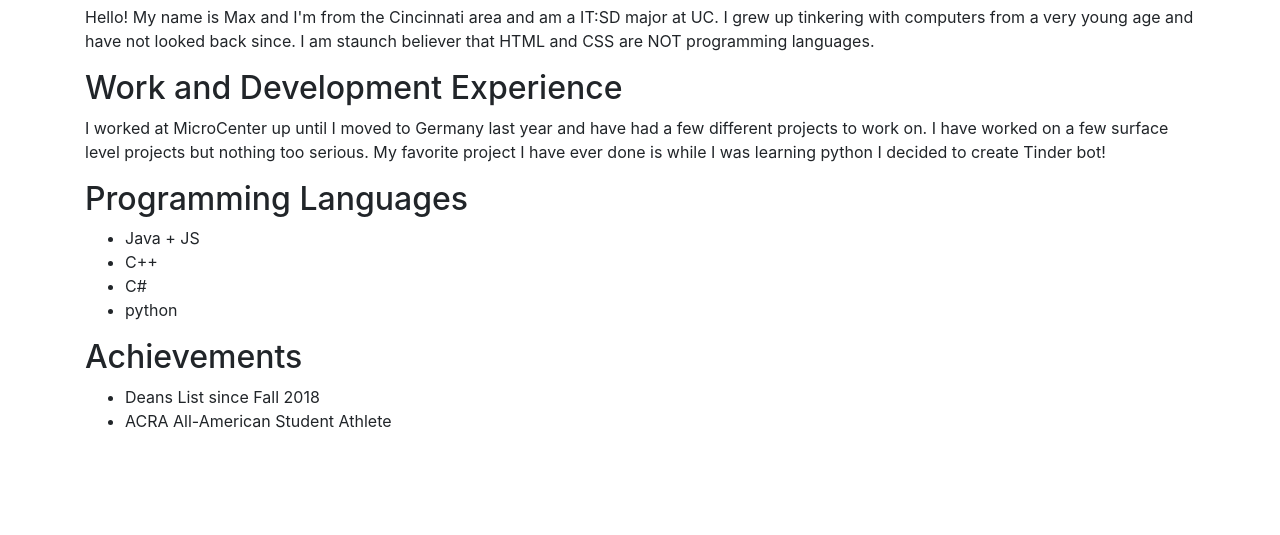
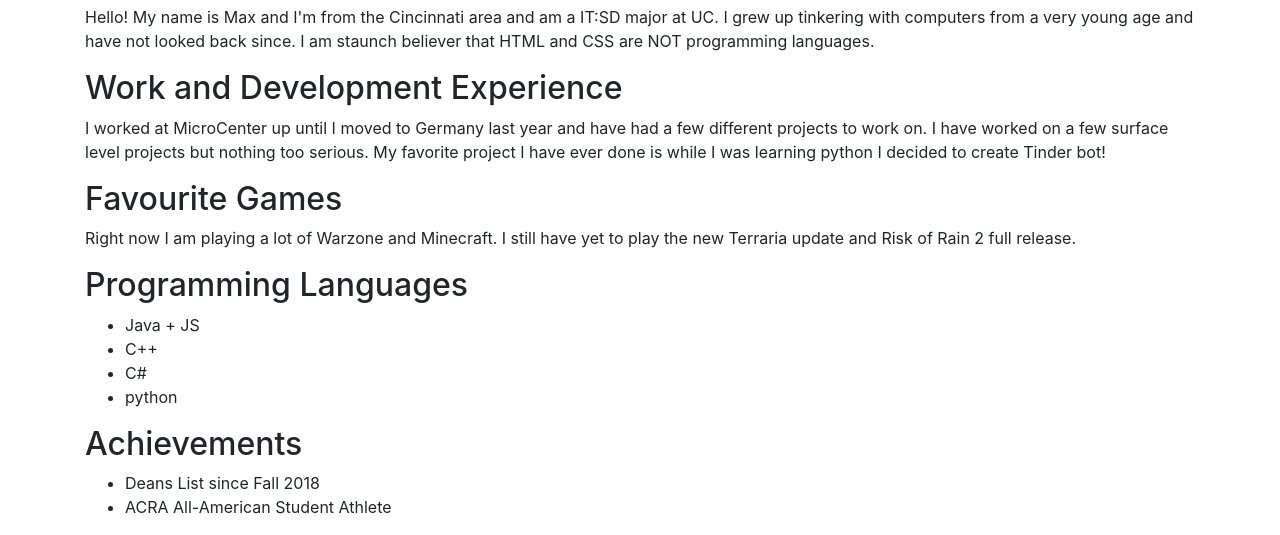
Before and after one commit to IT3049C-Students-Archive/1-online-portfolio-gramanma, a website: page index.html in a window 1280 px wide. Shown: the part 397-932 px from the top of the page. Before the commit the page ends 846 px from the top, so only its background shows below. Drawn offline with nearby package versions, Linux system fonts and the light colour scheme.

Commit message:
added Favourite Games section

```diff
--- a/index.html
+++ b/index.html
@@ -30,6 +30,12 @@
       <p>I worked at MicroCenter up until I moved to Germany last year and have had a few different projects to work on.
         I have worked on a few surface level projects but nothing too serious. My favorite project I have ever done is
         while I was learning python I decided to create Tinder bot!</p>
+    </div>
+
+    <div class="section" id="games">
+      <h2>Favourite Games</h2>
+      <p>Right now I am playing a lot of Warzone and Minecraft. I still have yet to play the new Terraria update and
+        Risk of Rain 2 full release.</p>
     </div>
 
     <div class="section" id="programmingLanguages">
```
